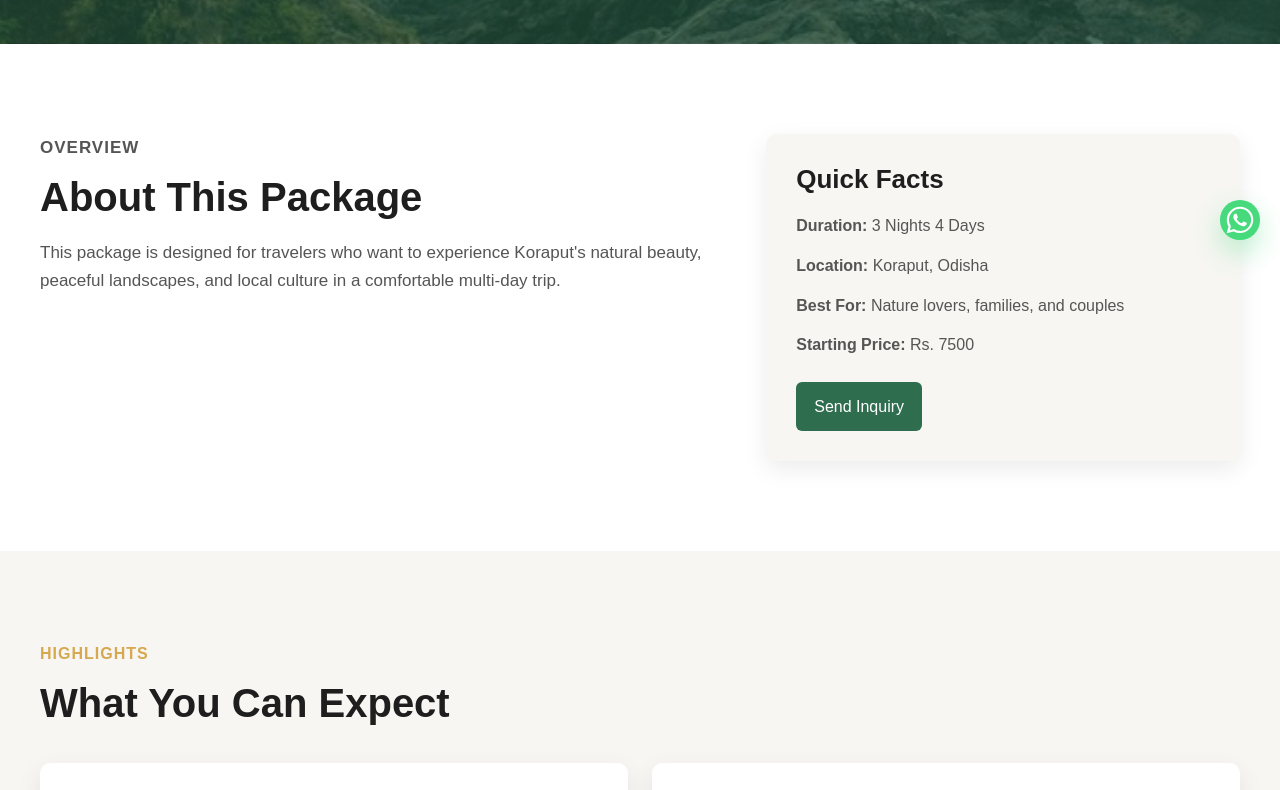
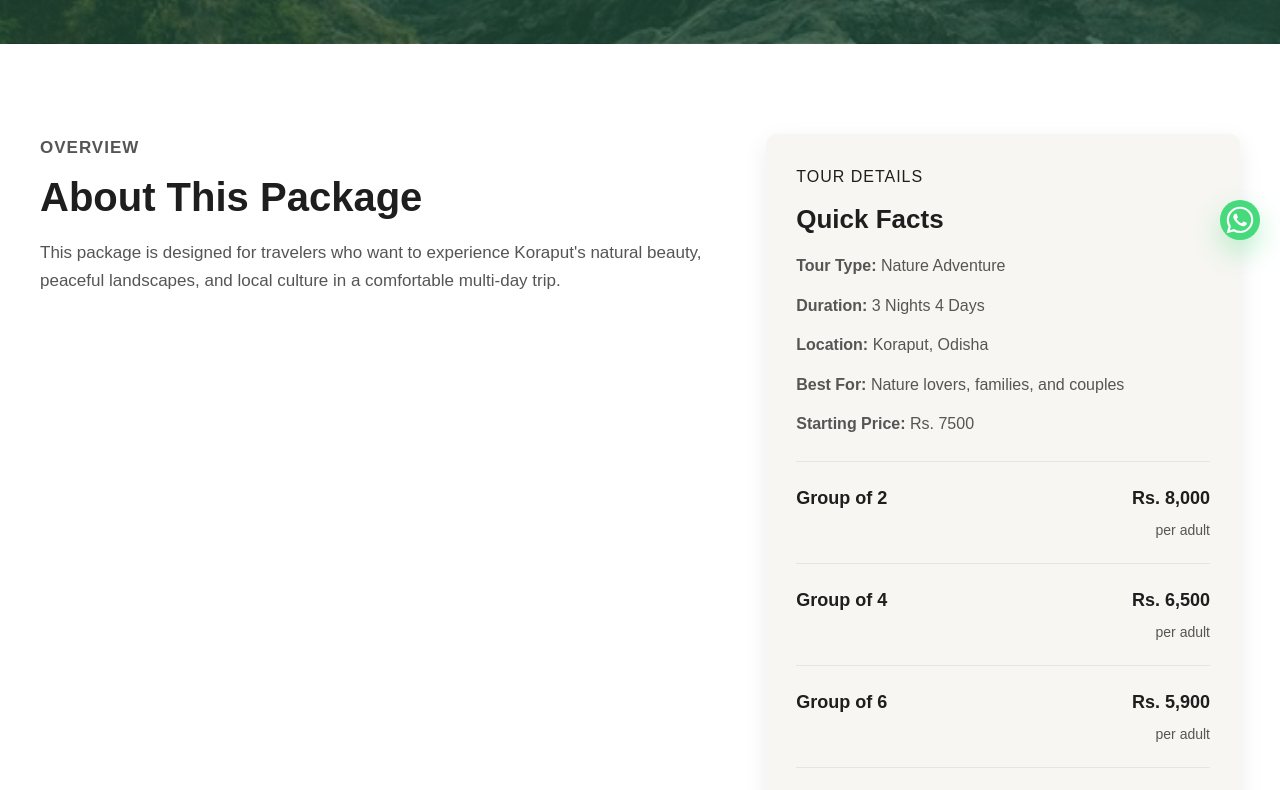
Before and after one commit to nkthakur4080/Tour-website, a Next.js app: page /tours/3n4d-nature-unbound in a window 1280 px wide. Shown: the part 540-1330 px from the top of the page. Built offline with nearby package versions, Linux system fonts and the light colour scheme.

Commit message:
group wise pricing module added

```diff
--- a/app/tours/[slug]/package-detail.scss
+++ b/app/tours/[slug]/package-detail.scss
@@ -139,6 +139,17 @@
         border-radius: $radius-md;
         box-shadow: $shadow-soft;
 
+        @include mobile {
+            padding: 24px;
+        }
+
+        .package-summary__eyebrow {
+            color: $color-heading;
+            text-transform: uppercase;
+            letter-spacing: 1px;
+            margin-bottom: 14px;
+        }
+
         h3 {
             font-size: 26px;
             margin-bottom: 18px;
@@ -160,6 +171,50 @@
             color: $color-white;
             padding: 12px 18px;
             border-radius: $radius-sm;
+        }
+    }
+
+    &__pricing {
+        border-top: 1px solid $color-border;
+        margin: 8px 0 24px;
+    }
+}
+
+.price-row {
+    display: flex;
+    justify-content: space-between;
+    gap: 18px;
+    padding: 22px 0;
+    border-bottom: 1px solid $color-border;
+
+    @include mobile {
+        flex-direction: column;
+        gap: 8px;
+    }
+
+    &__label {
+        color: $color-heading;
+        font-size: 18px;
+    }
+
+    &__value {
+        display: grid;
+        justify-items: end;
+        gap: 6px;
+
+        @include mobile {
+            justify-items: start;
+        }
+
+        span {
+            font-size: 18px;
+            font-weight: 700;
+            color: $color-heading;
+        }
+
+        small {
+            color: $color-text;
+            font-size: 14px;
         }
     }
 }
--- a/app/tours/[slug]/page.tsx
+++ b/app/tours/[slug]/page.tsx
@@ -76,8 +76,12 @@ export default async function TourDetailPage({ params }: TourDetailPageProps) {
                         </div>
 
                         <aside className="package-summary__card">
+                            <p className="package-summary__eyebrow">Tour Details</p>
                             <h3>Quick Facts</h3>
                             <ul>
+                                <li>
+                                    <strong>Tour Type:</strong> {tour.tourType}
+                                </li>
                                 <li>
                                     <strong>Duration:</strong> {tour.duration}
                                 </li>
@@ -91,6 +95,20 @@ export default async function TourDetailPage({ params }: TourDetailPageProps) {
                                     <strong>Starting Price:</strong> {tour.price}
                                 </li>
                             </ul>
+
+                            <div className="package-summary__pricing">
+                                {tour.groupPricing.map((item) => (
+                                    <div key={item.groupSize} className="price-row">
+                                        <div className="price-row__label">
+                                            <strong>{item.groupSize}</strong>
+                                        </div>
+                                        <div className="price-row__value">
+                                            <span>{item.price}</span>
+                                            {item.note ? <small>{item.note}</small> : null}
+                                        </div>
+                                    </div>
+                                ))}
+                            </div>
                             <a href="/contact">Send Inquiry</a>
                         </aside>
                     </div>
--- a/data/tours.ts
+++ b/data/tours.ts
@@ -2,6 +2,12 @@ export type TourItineraryItem = {
     day: string;
     title: string;
     description: string;
+};
+
+export type TourGroupPrice = {
+    groupSize: string;
+    price: string;
+    note?: string;
 };
 
 export type TourPackage = {
@@ -10,6 +16,7 @@ export type TourPackage = {
     title: string;
     price: string;
     duration: string;
+    tourType: string;
     location: string;
     bestFor: string;
     heroImage: string;
@@ -18,6 +25,7 @@ export type TourPackage = {
     overview: string;
     highlights: string[];
     itinerary: TourItineraryItem[];
+    groupPricing: TourGroupPrice[];
     included: string[];
     excluded: string[];
 };
@@ -29,6 +37,7 @@ export const tours: TourPackage[] = [
         title: "3N4D Nature Unbound",
         price: "Rs. 7500",
         duration: "3 Nights 4 Days",
+        tourType: "Nature Adventure",
         location: "Koraput, Odisha",
         bestFor: "Nature lovers, families, and couples",
         heroImage: "/product-img/card-1.jpeg",
@@ -73,6 +82,11 @@ export const tours: TourPackage[] = [
                     "Enjoy a calm morning, local wrap-up, and departure with memorable experiences.",
             },
         ],
+        groupPricing: [
+            { groupSize: "Group of 2", price: "Rs. 8,000", note: "per adult" },
+            { groupSize: "Group of 4", price: "Rs. 6,500", note: "per adult" },
+            { groupSize: "Group of 6", price: "Rs. 5,900", note: "per adult" },
+        ],
         included: [
             "Accommodation",
             "Sightseeing assistance",
@@ -92,6 +106,7 @@ export const tours: TourPackage[] = [
         title: "1N2D Serene Splendors",
         price: "Rs. 3500",
         duration: "1 Night 2 Days",
+        tourType: "Adventure",
         location: "Koraput, Odisha",
         bestFor: "Weekend travelers and quick getaways",
         heroImage: "/product-img/card-2.jpeg",
@@ -123,6 +138,11 @@ export const tours: TourPackage[] = [
                     "Visit key nearby attractions, enjoy the atmosphere of Koraput, and depart later in the day.",
             },
         ],
+        groupPricing: [
+            { groupSize: "Group of 2", price: "Rs. 8,000", note: "per adult" },
+            { groupSize: "Group of 4", price: "Rs. 5,500", note: "per adult" },
+            { groupSize: "Group of 6", price: "Rs. 5,000", note: "per adult" },
+        ],
         included: [
             "Accommodation",
             "Basic travel coordination",
@@ -140,6 +160,7 @@ export const tours: TourPackage[] = [
         title: "4N5D Koraput Expedition",
         price: "Rs. 9000",
         duration: "4 Nights 5 Days",
+        tourType: "Expedition",
         location: "Koraput, Odisha",
         bestFor: "Explorers and slow-travel enthusiasts",
         heroImage: "/product-img/card-3.jpeg",
@@ -190,6 +211,11 @@ export const tours: TourPackage[] = [
                     "Wrap up the journey and depart with a complete Koraput experience.",
             },
         ],
+        groupPricing: [
+            { groupSize: "Group of 2", price: "Rs. 10,500", note: "per adult" },
+            { groupSize: "Group of 4", price: "Rs. 8,200", note: "per adult" },
+            { groupSize: "Group of 6", price: "Rs. 7,600", note: "per adult" },
+        ],
         included: [
             "Accommodation",
             "Trip coordination",
@@ -209,6 +235,7 @@ export const tours: TourPackage[] = [
         title: "2N3D Waterfalls Trail",
         price: "Rs. 5200",
         duration: "2 Nights 3 Days",
+        tourType: "Scenic Escape",
         location: "Koraput, Odisha",
         bestFor: "Friends, photographers, and short-break travelers",
         heroImage: "/product-img/card-4.jpeg",
@@ -246,6 +273,11 @@ export const tours: TourPackage[] = [
                     "Enjoy a shorter final morning before completing the trip and heading back.",
             },
         ],
+        groupPricing: [
+            { groupSize: "Group of 2", price: "Rs. 6,200", note: "per adult" },
+            { groupSize: "Group of 4", price: "Rs. 5,400", note: "per adult" },
+            { groupSize: "Group of 6", price: "Rs. 4,900", note: "per adult" },
+        ],
         included: [
             "Accommodation",
             "Sightseeing coordination",
@@ -263,6 +295,7 @@ export const tours: TourPackage[] = [
         title: "Adventure Weekend Escape",
         price: "Rs. 4200",
         duration: "2 Days 1 Night",
+        tourType: "Adventure",
         location: "Koraput, Odisha",
         bestFor: "Adventure seekers and weekend groups",
         heroImage: "/product-img/card-5.jpeg",
@@ -294,6 +327,11 @@ export const tours: TourPackage[] = [
                     "Begin with light trekking or exploration before wrapping up and returning.",
             },
         ],
+        groupPricing: [
+            { groupSize: "Group of 2", price: "Rs. 5,500", note: "per adult" },
+            { groupSize: "Group of 4", price: "Rs. 4,800", note: "per adult" },
+            { groupSize: "Group of 6", price: "Rs. 4,300", note: "per adult" },
+        ],
         included: [
             "Camp stay",
             "Basic activity coordination",
@@ -311,6 +349,7 @@ export const tours: TourPackage[] = [
         title: "Culture and Nature Retreat",
         price: "Rs. 6800",
         duration: "3 Days 2 Nights",
+        tourType: "Cultural Retreat",
         location: "Koraput, Odisha",
         bestFor: "Slow travelers and culture-focused visitors",
         heroImage: "/product-img/card-6.jpeg",
@@ -348,6 +387,11 @@ export const tours: TourPackage[] = [
                     "Take in the final moments of the trip before departure.",
             },
         ],
+        groupPricing: [
+            { groupSize: "Group of 2", price: "Rs. 7,800", note: "per adult" },
+            { groupSize: "Group of 4", price: "Rs. 6,900", note: "per adult" },
+            { groupSize: "Group of 6", price: "Rs. 6,200", note: "per adult" },
+        ],
         included: [
             "Accommodation",
             "Travel assistance",
```
